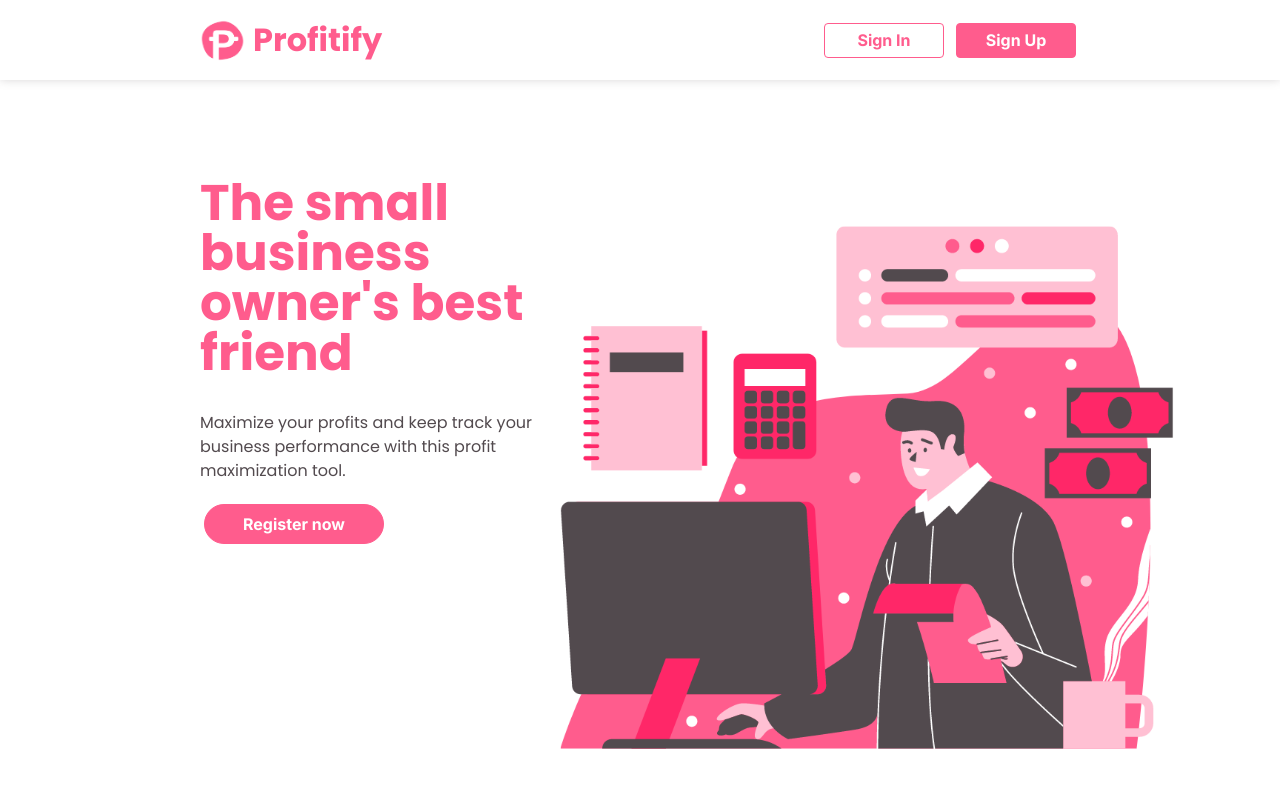
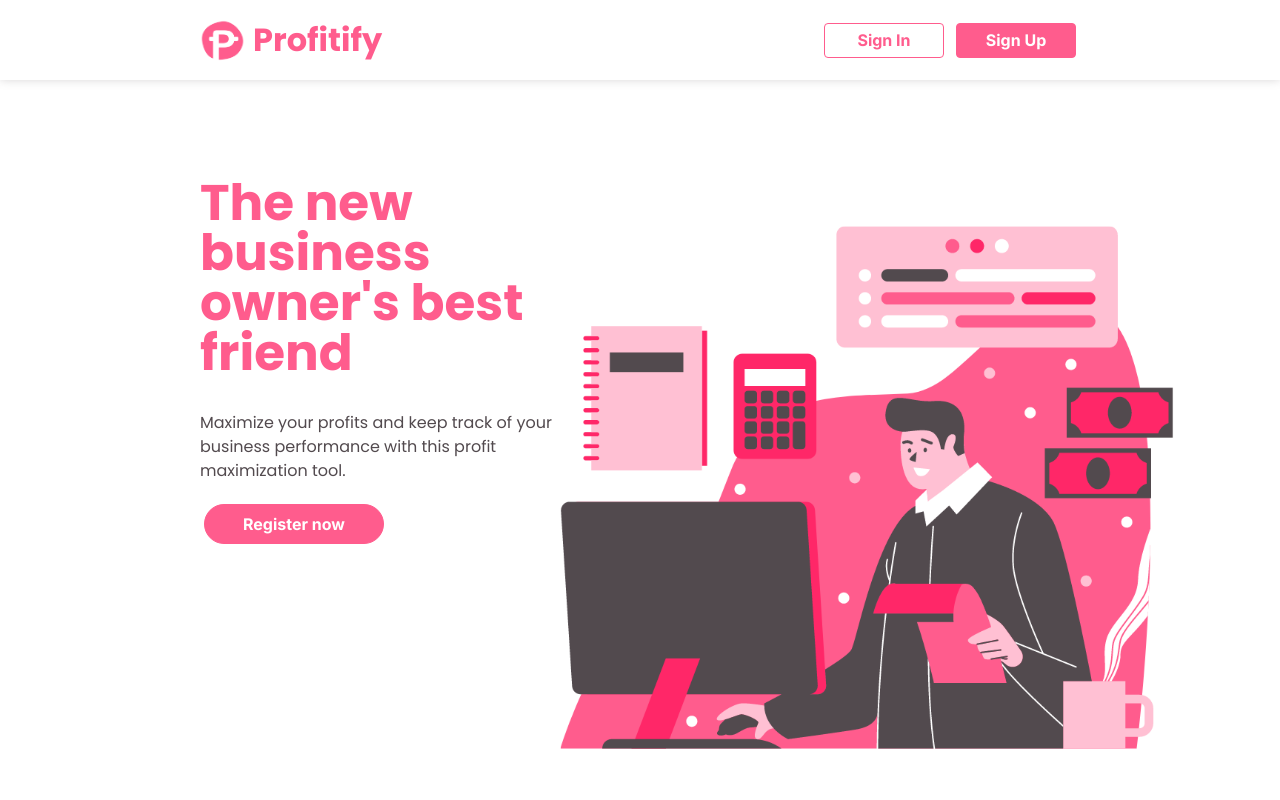
Before and after one commit to ProfitMaximizationTool/Profit-Maximization-Tool, a Django app: page / in a window 1280 px wide. Run offline with Django 4.2, Linux system fonts and the light colour scheme.

Commit message:
Minor changes

```diff
--- a/ProfitMaximizationTool/profitmaximizer/templates/index.html
+++ b/ProfitMaximizationTool/profitmaximizer/templates/index.html
@@ -107,8 +107,8 @@
         <br>
         <br>
         <br>
-        <h1 class="heading1"> The small business owner's best friend </h1>
-        <p class="description"> Maximize your profits and keep track your business performance with this profit maximization tool. </p>
+        <h1 class="heading1"> The new business owner's best friend </h1>
+        <p class="description"> Maximize your profits and keep track of your business performance with this profit maximization tool. </p>
         <button class="fill medium-btn btn margin" id="register-btn"> Register now </button>
     </div>
 
```
